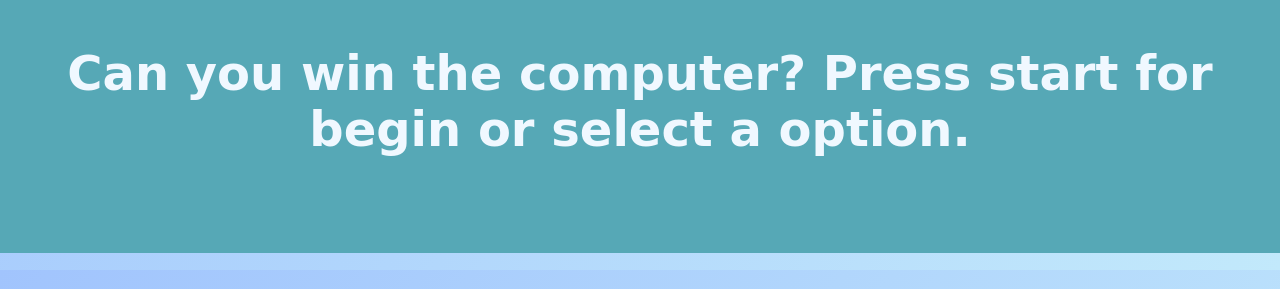
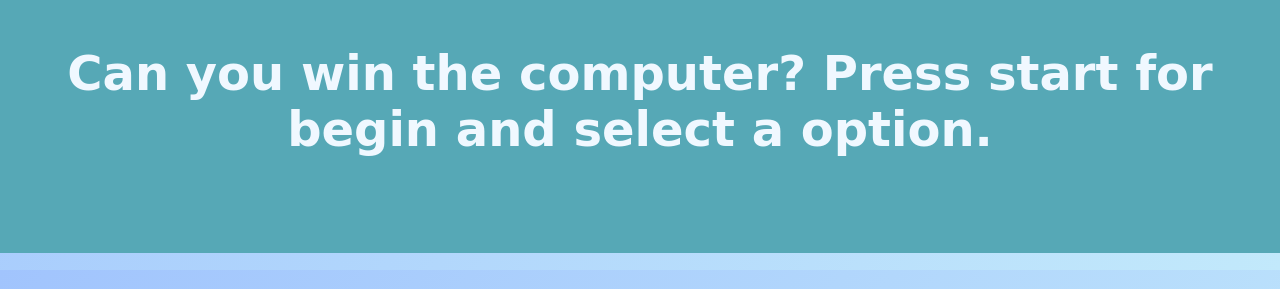
Before and after one commit to jdluis/miniGames-rock_paper_scissors, a plain HTML site: page index.html in a window 1280 px wide. Shown: the part 530-819 px from the top of the page. Drawn offline with Linux system fonts and the light colour scheme; a web font is replaced by a local one.

Commit message:
change text

```diff
--- a/index.html
+++ b/index.html
@@ -32,7 +32,7 @@
             </div>
             <p id="result">
                 Can you win the computer?
-                Press start for begin or select a option.
+                Press start for begin and select a option.
             </p>
         </div>
     </div>
```
